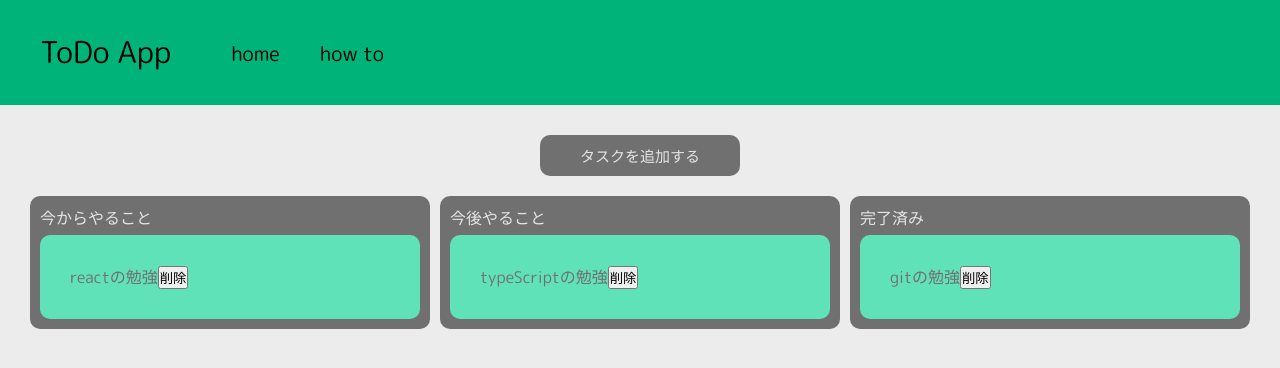
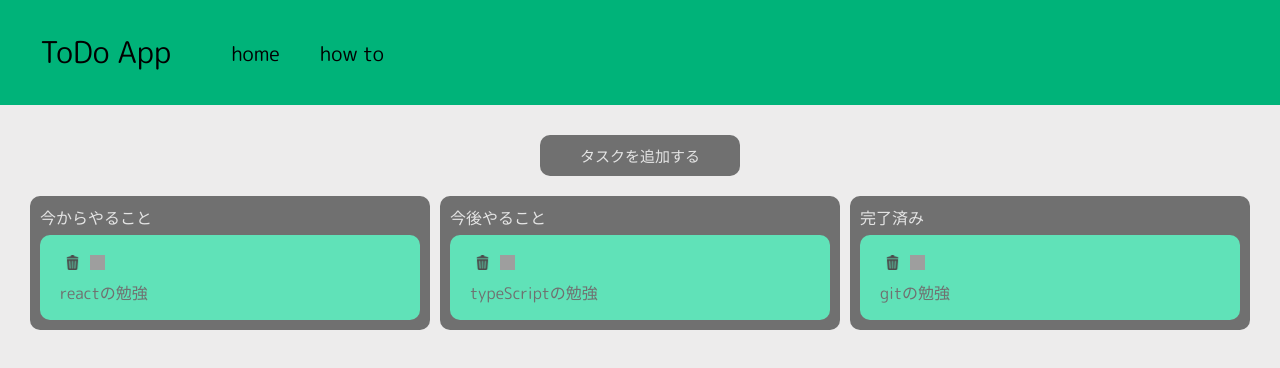
Before and after one commit to enbanbunbun123/MyToDo, a React (Create React App) app: page / in a window 1280 px wide. Shown: the top 368 px of the page. Built offline with nearby package versions, Linux system fonts and the light colour scheme; grey boxes are pictures that could not be loaded.

Commit message:
delete-icon追加

```diff
--- a/src/components/Main.js
+++ b/src/components/Main.js
@@ -6,7 +6,6 @@ import {v4 as uuidv4} from 'uuid';
 import { BrowserRouter as Router, Routes, Route } from 'react-router-dom';
 import { Link } from 'react-router-dom';
 import CreateTask from './CreateTask';
-
 
 const Main = () => {
     const [data, setdata] = useState(dummydata);
@@ -88,7 +87,7 @@ const Main = () => {
     const handleTaskDelete = (sectionId, taskId) => {
       setdata(prevData => {
         return prevData.map(section => {
-          if(section.id=== sectionId){
+          if(section.id === sectionId){
             return{
               ...section,
               tasks: section.tasks.filter(task => task.id !== taskId)
@@ -138,12 +137,26 @@ const Main = () => {
                                   }}
                                 >
                                   <Card>
-                                    {task.title}
-                                    <button
-                                      onClick={() => handleTaskDelete(section.id, task.id)}
-                                      onMouseDown={(e) => e.stopPropagation()}>削除</button>
+                                    <div className='icons'>
+                                      <div
+                                        onClick={() => handleTaskDelete(section.id, task.id)}
+                                        onMouseDown={(e) => e.stopPropagation()}>
+                                          <img
+                                          className='delete-icon'
+                                          src='./icon-delete.png'
+                                          alt='削除'
+                                          ></img>
+                                      </div>
+                                      <div>
+                                        <img
+                                          className='edit-icon'
+                                          src='./icon-edit.png'
+                                          alt='編集'
+                                        ></img>
+                                      </div>
+                                    </div>
+                                    <div className='task-title'>{task.title}</div>
                                   </Card>
-
                                 </div>
                               )}
                             </Draggable>
--- a/src/styles/index.css
+++ b/src/styles/index.css
@@ -40,7 +40,7 @@ a {
 }
 
 .card {
-  padding: 30px;
+  padding: 15px 20px;
   color: #707070;
   background: #60E2B8;
   border-radius: 10px;
@@ -61,3 +61,21 @@ a {
   border-radius: 10px;
   margin-bottom: 20px;
 }
+
+.delete-icon{
+  width: 15px;
+  height: 15px;
+  margin: 5px;
+  cursor: pointer;
+}
+
+.edit-icon{
+  width: 15px;
+  height: 15px;
+  margin: 5px;
+  cursor: pointer;
+}
+
+.icons{
+  display: flex;
+}
```
